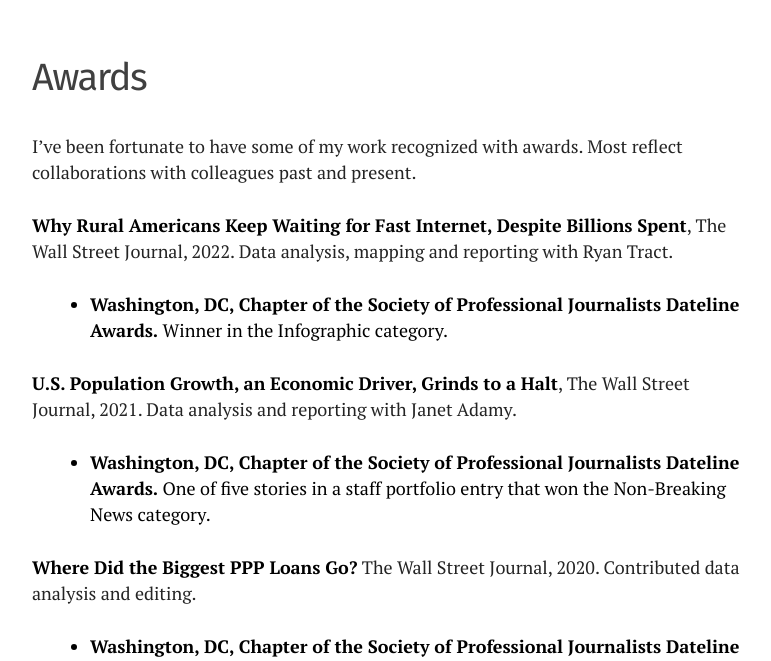
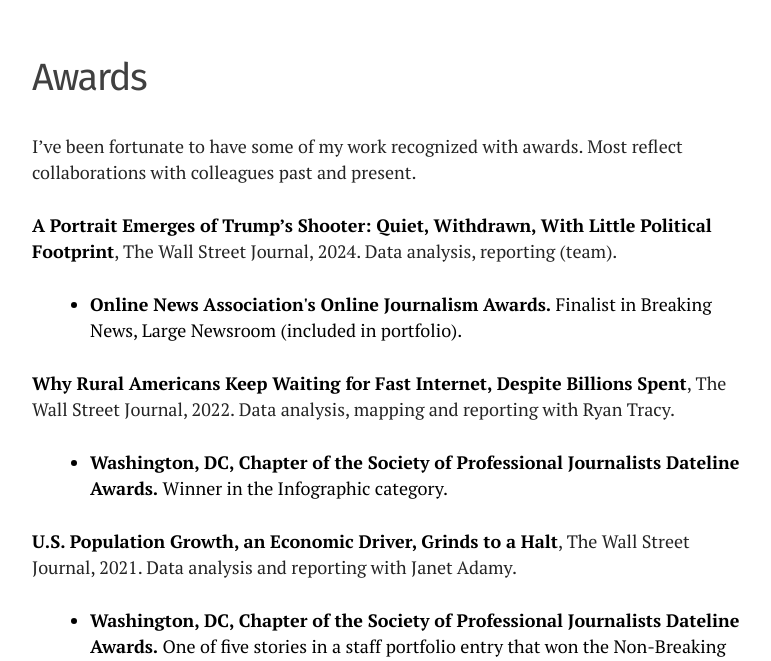
Before and after one commit to anthonydb/sandbox, a Django app: page /awards/ in a window 1280 px wide. Shown: the top 661 px of the page, without its empty margins (248-1019 px from the left). Run offline with Django 4.2, Linux system fonts and the light colour scheme.

Commit message:
Updates to About and Awards

```diff
--- a/core/templates/about.html
+++ b/core/templates/about.html
@@ -50,8 +50,8 @@
             <div class="the-content">
 
             <p>I was born into a Portuguese-Italian family just north of New York City and found a love for books, music, and writing early in life.
-                Only later did I find an aptitude for computing and working with data. I&#8217;m glad I did—writing code, counting things, and telling stories about what turned up has become both a career and a lot of fun.</p>
-            <p>For more than two decades, I&#8217;ve been a &#8220;data journalist,&#8221; combing through spreadsheets, building data pipelines, scraping websites and sorting numbers to find news in data. For the past six years, I&#8217;ve
+                Later on, I discovered that I enjoyed computing and working with data just as much, and writing code, counting things, and telling stories about what turned up has become both a career and a lot of fun.</p>
+            <p>For more than two decades, I&#8217;ve been a &#8220;data journalist,&#8221; combing through spreadsheets, building data pipelines, scraping websites and sorting numbers to find news in data. For the past seven years, I&#8217;ve
                 worked at <strong><a href="https://www.wsj.com/news/author/anthony-debarros" rel="nofollow">The Wall Street Journal</a></strong>, where I collaborate with reporters covering elections, money in politics, the economy and demographics.</p>
             <p>My book, <strong><a href="https://nostarch.com/practical-sql-2nd-edition/" rel="nofollow">Practical SQL: A Beginner&#8217;s Guide to Storytelling with Data</a></strong>, teaches basic-to-advanced SQL plus data analysis techniques I&#8217;ve learned—sometimes the hard way. Thanks to my publisher, No Starch Press, we&#8217;re on a second edition with translations in Korean, traditional Chinese and Polish. </p>
             <p>In the past:</p>
--- a/core/templates/awards.html
+++ b/core/templates/awards.html
@@ -50,7 +50,9 @@
             <div class="the-content">
 
                 <p>I&#8217;ve been fortunate to have some of my work recognized with awards. Most reflect collaborations with colleagues past and present.</p>
-                <p><a href="https://www.wsj.com/articles/rural-broadband-internet-fcc-11655300008"><strong>Why Rural Americans Keep Waiting for Fast Internet, Despite Billions Spent</strong></a>, The Wall Street Journal, 2022. Data analysis, mapping and reporting with Ryan Tract.</p>
+                <p><a href="https://www.wsj.com/us-news/thomas-matthew-crooks-trump-shooter-78b13a35"><strong>A Portrait Emerges of Trump’s Shooter: Quiet, Withdrawn, With Little Political Footprint</strong></a>, The Wall Street Journal, 2024. Data analysis, reporting (team).</p>
+                <ul><li><strong><a href="https://awards.journalists.org/entries/how-the-assassination-attempt-on-donald-trump-unfolded/">Online News Association's Online Journalism Awards.</a></strong> Finalist in Breaking News, Large Newsroom (included in portfolio).</li></ul>
+                <p><a href="https://www.wsj.com/articles/rural-broadband-internet-fcc-11655300008"><strong>Why Rural Americans Keep Waiting for Fast Internet, Despite Billions Spent</strong></a>, The Wall Street Journal, 2022. Data analysis, mapping and reporting with Ryan Tracy.</p>
                 <ul><li><strong><a href="https://spjdc.org/2023/06/spjdc-announces-dateline-award-finalists-and-winners/">Washington, DC, Chapter of the Society of Professional Journalists Dateline Awards.</a></strong> Winner in the Infographic category.</li></ul>
                 <p><a href="https://www.wsj.com/articles/u-s-population-growth-slows-birth-rate-decline-economic-risk-11627231536"><strong>U.S. Population Growth, an Economic Driver, Grinds to a Halt</strong></a>, The Wall Street Journal, 2021. Data analysis and reporting with Janet Adamy.</p>
                 <ul><li><strong><a href="https://spjdc.org/2022/06/dateline-awards-2022-finalists-winners/">Washington, DC, Chapter of the Society of Professional Journalists Dateline Awards.</a></strong> One of five stories in a staff portfolio entry that won the Non-Breaking News category.</li></ul>
@@ -63,7 +65,7 @@
                 <p><a href="http://masskillings.usatoday.com"><strong>Behind the Bloodshed: The Untold Story of America&#8217;s Mass Killings</strong></a>, USA TODAY/Gannett Digital, 2013. Design, content and project management. Team with Paul Overberg, Meghan Hoyer, Jodi Upton, Juan Thomassie, Destin Frasier, et al.</p>
                 <ul><li><strong>National Headliner Awards.</strong>&nbsp;First place, Journalistic Innovation (team).</li></ul>
                 <p><b>Ghost Factories: Poison in the Ground</b>, USA TODAY, 2012. Data analysis and programming. Team with Alison Young, et al.</p>
-                <ul><li><b><a href="https://news.columbia.edu/news/graduate-school-journalism-announces-14-winners-2013-alfred-i-dupont-columbia-awards">Alfred I. duPont-Columbia University Awards</a>. </b>Silver baton.</li><li><b>Associated Press Media Editors,</b> Journalism Excellence Awards. First Place, Digital Storytelling and Reporting.</li><li><b>Barlett &amp; Steele Awards for Investigative Journalism. </b>Silver Award.</li><li><b>Casey Medal For Meritorious Journalism</b>.<b> </b>Runner-up, multimedia.</li><li><b>Editor &amp; Publisher,</b> Eppy Awards. Finalist (team), Best Investigative/Enterprise Feature on a Website with 1 million unique monthly visitors and over.</li><li><b>Gerald Loeb Awards. </b>Online winner.</li><li><b>Hillman Prize for Web Journalism</b>.</li><li><b>National Academy of Sciences. </b>Online winner, Keck Futures Initiative Communication Awards.</li></ul>
+                <ul><li><b><a href="https://web.archive.org/web/20121225124833/http://www.journalism.columbia.edu/page/924-2013-winners/707">Alfred I. duPont-Columbia University Awards</a>. </b>Silver baton.</li><li><b>Associated Press Media Editors,</b> Journalism Excellence Awards. First Place, Digital Storytelling and Reporting.</li><li><b>Barlett &amp; Steele Awards for Investigative Journalism. </b>Silver Award.</li><li><b>Casey Medal For Meritorious Journalism</b>.<b> </b>Runner-up, multimedia.</li><li><b>Editor &amp; Publisher,</b> Eppy Awards. Finalist (team), Best Investigative/Enterprise Feature on a Website with 1 million unique monthly visitors and over.</li><li><b>Gerald Loeb Awards. </b>Online winner.</li><li><b>Hillman Prize for Web Journalism</b>.</li><li><b>National Academy of Sciences. </b>Online winner, Keck Futures Initiative Communication Awards.</li></ul>
                 <p><b>Investigative Reporters and Editors.&nbsp;</b>IRE Service Award, 2012. For making Census 2010 data easily available to IRE member-journalists. With Paul Overberg.</p>
                 <p><b>Trouble on the Tray</b>, USA TODAY, 2009. Data analysis. Team with Blake Morrison and Peter Eisler.</p>
                 <ul><li><b>Association of Food Journalists,</b>&nbsp;First Place, Best Newspaper Special Food Project.</li><li><b>Education Writers Association</b>, National Awards for Education Reporting<b>.&nbsp;</b>First Prize, Investigative Reporting (Large Media)</li></ul>
```
